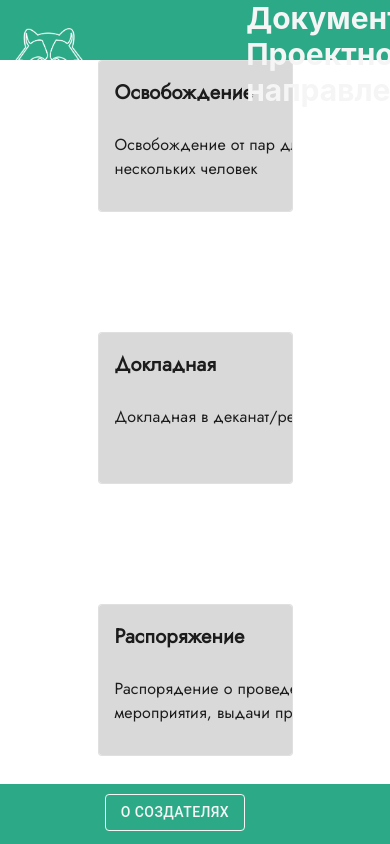
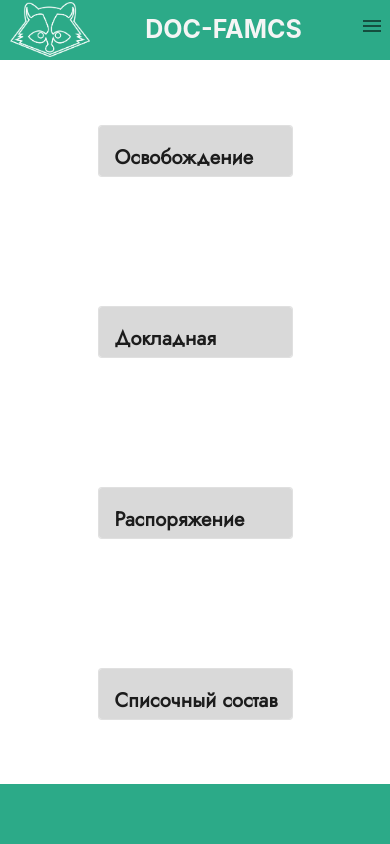
Before and after one commit to IT-FAMCS/documents, a React (Create React App) app in the folder front-doc/: page / in a window 390 px wide. Shown: the top 844 px of the page. Built offline with nearby package versions, Linux system fonts and the light colour scheme.

Commit message:
added burger-menu to header, adaptive css to homepage, header and footer to loader page, changed theme button

```diff
--- a/front-doc/src/App.tsx
+++ b/front-doc/src/App.tsx
@@ -25,6 +25,7 @@ function App() {
     const verifyToken = async () => {
       const authenticated = await checkToken();
       setIsAuthenticated(authenticated);
+
       setLoading(false);
     };
 
@@ -32,7 +33,7 @@ function App() {
 
     const timeout = setTimeout(() => {
       setLoading(false);
-    }, 500);
+    }, 1500);
     return () => {
       setLoading(true);
       clearTimeout(timeout);
@@ -40,7 +41,15 @@ function App() {
   }, [pathname]); //if location pathname changing -> useEffect start work
 
   if (loading) {
-    return <Loader />;
+    return (
+      <ThemeProvider>
+        <HeaderComponent />
+        <main>
+          <Loader />
+        </main>
+        <FooterComponent />
+      </ThemeProvider>
+    );
   }
 
   return (
--- a/front-doc/src/components/cards/DocumentPageCard.tsx
+++ b/front-doc/src/components/cards/DocumentPageCard.tsx
@@ -1,14 +1,10 @@
-import { useNavigate } from "react-router-dom";
-import "../../App.css";
-import { Card, CardContent, Typography, CardActionArea } from "@mui/material";
-import "@fontsource/jost";
-import { DocumentsPageCard } from "../../interfaces/cardsInterfaces";
+import { useNavigate } from 'react-router-dom';
+import '../../App.css';
+import { Card, CardContent, Typography, CardActionArea } from '@mui/material';
+import '@fontsource/jost';
+import { DocumentsPageCard } from '../../interfaces/cardsInterfaces';
 
-export const DocumentPageCard: React.FC<DocumentsPageCard> = ({
-  path,
-  header,
-  description,
-}: DocumentsPageCard) => {
+export const DocumentPageCard: React.FC<DocumentsPageCard> = ({ path, header, description }: DocumentsPageCard) => {
   const navigate = useNavigate();
 
   const handleClick = () => {
@@ -16,21 +12,13 @@ export const DocumentPageCard: React.FC<DocumentsPageCard> = ({
   };
 
   return (
-    <Card variant="outlined" sx={{ width: 300, height: 150 }}>
+    <Card variant="outlined" sx={{ width: 300, height: { xs: 50, md: 100, lg: 150 } }}>
       <CardActionArea onClick={handleClick}>
-        <CardContent
-          style={{ backgroundColor: "#d9d9d9" }}
-          sx={{ minWidth: 300, minHeight: 150 }}
-        >
-          <Typography
-            variant="h6"
-            sx={{ mb: 3 }}
-            fontFamily="Jost"
-            fontWeight="700"
-          >
+        <CardContent style={{ backgroundColor: '#d9d9d9' }} sx={{ minWidth: 300, minHeight: 150 }}>
+          <Typography variant="h6" sx={{ mb: 3 }} fontFamily="Jost" fontWeight="700">
             {header}
           </Typography>
-          <Typography variant="body1" fontFamily="Jost" fontSize="24">
+          <Typography variant="body1" fontFamily="Jost" fontSize="24" sx={{ display: { md: 'none', lg: 'block' } }}>
             {description}
           </Typography>
         </CardContent>
--- a/front-doc/src/components/footer/Footer.css
+++ b/front-doc/src/components/footer/Footer.css
@@ -10,3 +10,9 @@
   color: var(--footer-text-color);
   margin-right: 40px;
 }
+
+@media (max-width: 600px) {
+  #creators {
+    display: none;
+  }
+}
--- a/front-doc/src/components/header/Header.css
+++ b/front-doc/src/components/header/Header.css
@@ -6,7 +6,7 @@
   width: 100%;
   height: 60px;
   position: fixed;
-  z-index: 1;
+  z-index: 5;
 }
 
 .logo {
@@ -16,8 +16,8 @@
 }
 
 .header-text {
-  margin: 0 0 0 150px;
-  font-size: 30px;
+  margin: 0 0 0 5px;
+  font-size: 25px;
   color: var(--header-text-color);
 }
 
@@ -42,3 +42,9 @@
   display: flex;
   justify-content: space-between;
 }
+
+@media (max-width: 600px) {
+  .button-section {
+    display: none;
+  }
+}
--- a/front-doc/src/components/header/HeaderComponent.tsx
+++ b/front-doc/src/components/header/HeaderComponent.tsx
@@ -1,20 +1,58 @@
-import { useContext } from "react";
-import Stack from "@mui/material/Stack";
-import logo from "../../Images/Raccoon.png";
-import { Button } from "@mui/material";
-import "../../components/header/Header.css";
-import { ThemeContext } from "../../providers/ThemeProvider";
-import Brightness4Icon from "@mui/icons-material/Brightness4";
-import Brightness7Icon from "@mui/icons-material/Brightness7";
-import { useAuth } from "../../hooks/useLogin";
+import { useContext, useState } from 'react';
+import Stack from '@mui/material/Stack';
+import logo from '../../Images/Raccoon.png';
+import { Button, Drawer, IconButton, List, ListItem, ListItemText } from '@mui/material';
+import '../../components/header/Header.css';
+import { ThemeContext } from '../../providers/ThemeProvider';
+import Brightness4Icon from '@mui/icons-material/Brightness4';
+import Brightness7Icon from '@mui/icons-material/Brightness7';
+import { useAuth } from '../../hooks/useLogin';
+import MenuIcon from '@mui/icons-material/Menu';
+import { useNavigate } from 'react-router-dom';
 
 export const HeaderComponent = () => {
   const { theme, setTheme } = useContext(ThemeContext);
+  const [drawerOpen, setDrawerOpen] = useState(false);
   const { isAuthenticated, logout } = useAuth();
 
+  const navigate = useNavigate();
+
+  const handleButtonClick = () => {
+    navigate('/creators');
+  };
+
   const changeTheme = () => {
-    setTheme(theme === "light" ? "dark" : "light");
+    setTheme(theme === 'light' ? 'dark' : 'light');
   };
+
+  const toggleDrawer = (open: boolean) => (event: any) => {
+    if (event.type === 'keydown' && (event.key === 'Tab' || event.key === 'Shift')) {
+      return;
+    }
+    setDrawerOpen(open);
+  };
+
+  const menuItems = (
+    <List>
+      <ListItem button onClick={changeTheme}>
+        <ListItemText primary="Сменить тему" />
+        {theme === 'dark' ? <Brightness4Icon /> : <Brightness7Icon />}
+      </ListItem>
+      <ListItem button onClick={handleButtonClick}>
+        <ListItemText primary="О создателях" />
+      </ListItem>
+      {isAuthenticated && (
+        <>
+          <ListItem button component="a" href="/">
+            <ListItemText primary="На главную" />
+          </ListItem>
+          <ListItem button onClick={logout}>
+            <ListItemText primary="Выйти" />
+          </ListItem>
+        </>
+      )}
+    </List>
+  );
 
   return (
     <header className="header-component">
@@ -24,17 +62,17 @@ export const HeaderComponent = () => {
         spacing={1}
         alignItems="center"
         justifyContent="space-between"
-        paddingX={"10px"}
+        paddingX={'10px'}
       >
         <img className="logo" src={logo} alt="Raccoon logo"></img>
-        <h1 className="header-text">Документооборот Проектного направления</h1>
+        <h1 className="header-text">DOC-FAMCS</h1>
         <div className="button-section">
-          <Button id="topic" variant="outlined" onClick={changeTheme}>
-            {theme === "dark" ? <Brightness4Icon /> : <Brightness7Icon />}
+          <Button id="topic" variant="text" onClick={changeTheme}>
+            {theme === 'dark' ? <Brightness4Icon /> : <Brightness7Icon />}
           </Button>
           {isAuthenticated && (
             <>
-              <Button id="Home-Back" variant="outlined" href={"/"}>
+              <Button id="Home-Back" variant="outlined" href={'/'}>
                 На главную
               </Button>
               <Button id="account" variant="outlined" onClick={logout}>
@@ -43,7 +81,20 @@ export const HeaderComponent = () => {
             </>
           )}
         </div>
+        <IconButton
+          edge="end"
+          color="default"
+          aria-label="menu"
+          onClick={toggleDrawer(true)}
+          sx={{ display: { xs: 'block', sm: 'none' } }}
+        >
+          <MenuIcon />
+        </IconButton>
       </Stack>
+
+      <Drawer anchor="right" open={drawerOpen} onClose={toggleDrawer(false)}>
+        {menuItems}
+      </Drawer>
     </header>
   );
 };
--- a/front-doc/src/pages/home/HomePage.tsx
+++ b/front-doc/src/pages/home/HomePage.tsx
@@ -1,28 +1,22 @@
-import { Stack } from "@mui/material";
-import { DocumentPageCard } from "../../components/cards/DocumentPageCard";
-import { documentTypes } from "../../constants/documentTypes";
+import { Stack } from '@mui/material';
+import { DocumentPageCard } from '../../components/cards/DocumentPageCard';
+import { documentTypes } from '../../constants/documentTypes';
 
 export const HomePage = () => {
   return (
     <Stack
-      margin={"auto"}
+      margin={'auto'}
       useFlexGap
-      width={"50%"}
-      flexDirection={"row"}
-      alignItems={"center"}
-      gap={15}
-      flexWrap={"wrap"}
-      justifyContent={"space-between"}
-      height={"calc(100vh - 120px)"}
+      width={'50%'}
+      flexDirection={'row'}
+      alignItems={'center'}
+      gap={{ sm: 0, md: 5, lg: 15 }}
+      flexWrap={'wrap'}
+      justifyContent={'space-between'}
+      height={'calc(100vh - 120px)'}
     >
       {documentTypes.map((card) => {
-        return (
-          <DocumentPageCard
-            path={card.path}
-            header={card.header}
-            description={card.description}
-          />
-        );
+        return <DocumentPageCard path={card.path} header={card.header} description={card.description} />;
       })}
     </Stack>
   );
```
